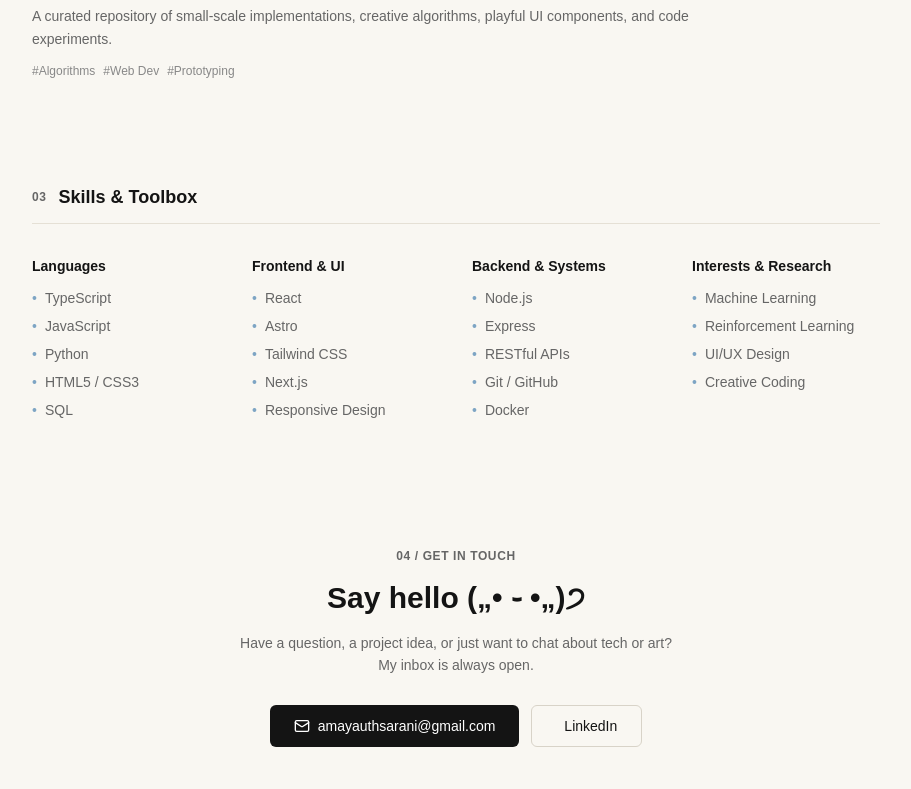
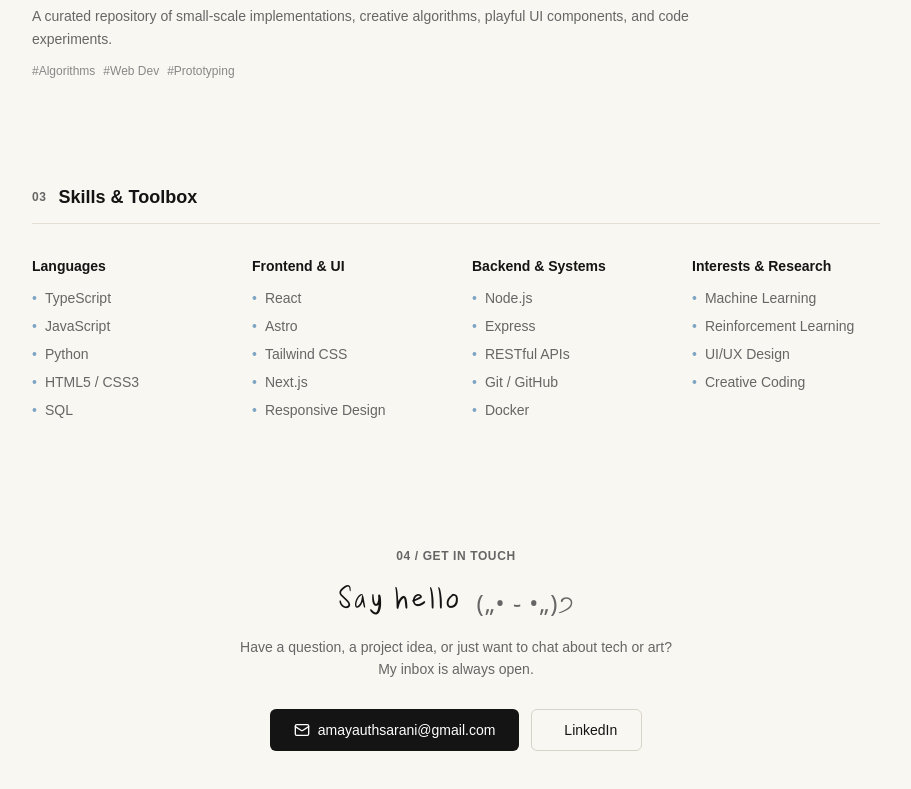
Before and after one commit to amaydle/amaydle.github.io, an Astro site: page / in a window 1280 px wide. Shown: the part 1895-2684 px from the top of the page, without its empty margins (184-1095 px from the left). Built offline with nearby package versions, Linux system fonts and the light colour scheme; Astro itself is replaced by a stand-in of ours; some icons are missing.

Commit message:
Apply custom handwriting font to 'Say hello' heading in contact section

```diff
--- a/src/pages/index.astro
+++ b/src/pages/index.astro
@@ -294,8 +294,8 @@ const skillCategories = [
         <div class="text-xs font-semibold uppercase tracking-wider text-[#666666]">
           04 / Get In Touch
         </div>
-        <h2 class="text-2xl sm:text-3xl font-bold text-[#141414]">
-          Say hello („• ֊ •„)੭
+        <h2 class="text-3xl sm:text-4xl font-normal tracking-wide text-[#141414] font-hand">
+          Say hello <span class="font-sans text-xl sm:text-2xl font-normal align-middle ml-1.5 text-[#666666]">(„• ֊ •„)੭</span>
         </h2>
         <p class="text-[#666666] text-sm leading-relaxed">
           Have a question, a project idea, or just want to chat about tech or art? My inbox is always open.
```
